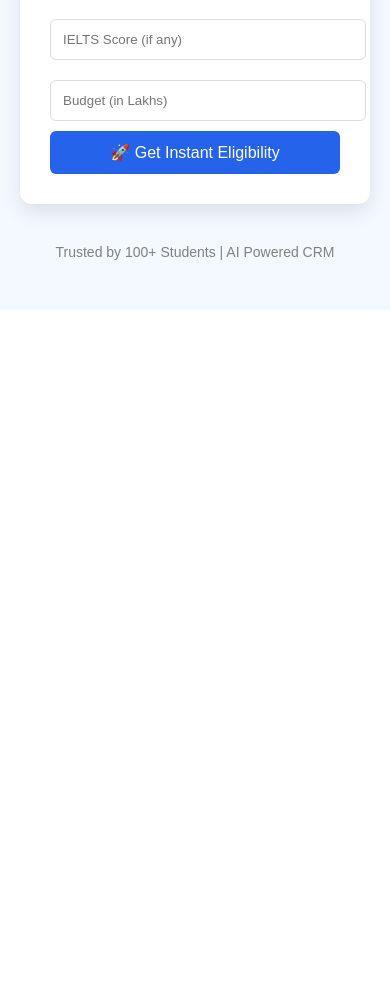
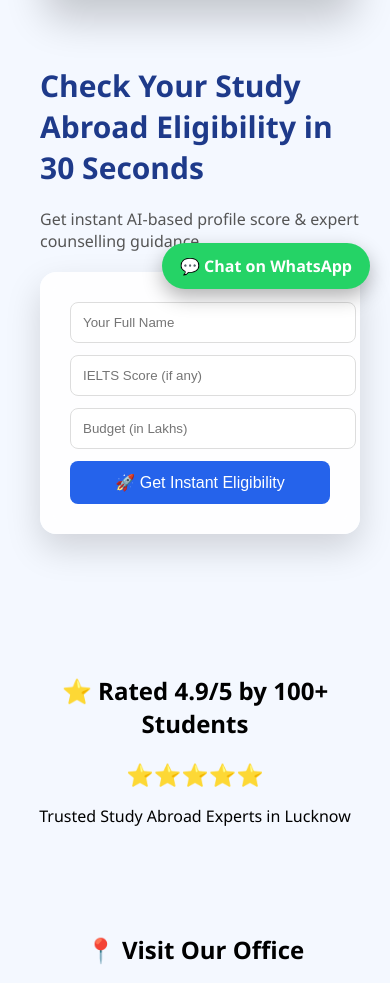
Before and after one commit to saurabhhpc-cloud/ai-crm-clean, a Django app: page / in a window 390 px wide. Shown: the part 535-1518 px from the top of the page. Before the commit the page ends 795 px from the top, so only its background shows below. Run offline with Django 5.2, Linux system fonts and the light colour scheme.

Commit message:
Final premium landing page with hero layout

```diff
--- a/leads/templates/leads/landing.html
+++ b/leads/templates/leads/landing.html
@@ -1,15 +1,27 @@
 <!DOCTYPE html>
 <html>
 <head>
-    <title>Study Abroad Eligibility Check</title>
+    <title>Study Abroad Eligibility | Global Reach Lucknow</title>
     <meta name="viewport" content="width=device-width, initial-scale=1.0">
+
     <style>
         body {
             margin: 0;
-            font-family: Arial, sans-serif;
+            font-family: 'Segoe UI', sans-serif;
             background: #f4f8ff;
         }
 
+        /* 🔥 Urgency Banner */
+        .top-banner {
+            background: linear-gradient(90deg,#ff512f,#dd2476);
+            color: white;
+            text-align: center;
+            padding: 10px;
+            font-weight: 600;
+            font-size: 14px;
+        }
+
+        /* 🌍 Branding */
         .branding {
             text-align:center;
             padding:20px;
@@ -19,7 +31,6 @@
 
         .branding h2 {
             color:#1f3c88;
-            font-size:24px;
             margin-bottom:6px;
         }
 
@@ -35,70 +46,143 @@
             font-weight:600;
         }
 
-        .container {
-            text-align: center;
-            padding: 50px 20px;
+        /* 🎓 Hero Section */
+        .hero {
+            display:flex;
+            flex-wrap:wrap;
+            align-items:center;
+            justify-content:center;
+            max-width:1200px;
+            margin:auto;
+            padding:60px 20px;
         }
 
-        h1 {
-            font-size: 32px;
-            color: #1e3a8a;
+        .hero-image {
+            flex:1;
+            min-width:300px;
+            padding:20px;
+            position:relative;
         }
 
-        p {
-            color: #555;
-            font-size: 18px;
+        .hero-image img {
+            width:100%;
+            border-radius:16px;
+            box-shadow:0 20px 40px rgba(0,0,0,0.2);
         }
 
+        .hero-content {
+            flex:1;
+            min-width:320px;
+            padding:20px;
+        }
+
+        .hero-content h1 {
+            font-size:30px;
+            color:#1e3a8a;
+        }
+
+        .hero-content p {
+            color:#555;
+            margin-bottom:20px;
+        }
+
+        /* Glassmorphism Form */
         .card {
-            background: white;
-            max-width: 400px;
-            margin: 40px auto;
-            padding: 30px;
-            border-radius: 12px;
-            box-shadow: 0px 8px 20px rgba(0,0,0,0.1);
+            background: rgba(255,255,255,0.85);
+            backdrop-filter: blur(10px);
+            padding:30px;
+            border-radius:16px;
+            box-shadow:0 15px 35px rgba(0,0,0,0.15);
         }
 
         input {
-            width: 100%;
-            padding: 12px;
-            margin: 10px 0;
-            border-radius: 6px;
-            border: 1px solid #ddd;
+            width:100%;
+            padding:12px;
+            margin-bottom:12px;
+            border-radius:8px;
+            border:1px solid #ddd;
         }
 
         button {
-            width: 100%;
-            padding: 12px;
-            background: #2563eb;
-            color: white;
-            border: none;
-            border-radius: 6px;
-            font-size: 16px;
-            cursor: pointer;
+            width:100%;
+            padding:12px;
+            background:#2563eb;
+            color:white;
+            border:none;
+            border-radius:8px;
+            font-size:16px;
+            cursor:pointer;
+            transition:0.3s;
         }
 
         button:hover {
-            background: #1d4ed8;
+            background:#1d4ed8;
+            transform:translateY(-2px);
         }
 
-        .footer {
-            margin-top: 40px;
-            font-size: 14px;
-            color: gray;
+        /* ⭐ Reviews */
+        .reviews {
+            text-align:center;
+            padding:40px 20px;
         }
+
+        .stars {
+            color:#fbbf24;
+            font-size:22px;
+        }
+
+        /* 🔵 Map */
+        .map-container {
+            text-align:center;
+            padding:30px 20px;
+        }
+
+        iframe {
+            width:90%;
+            max-width:900px;
+            height:300px;
+            border-radius:16px;
+            border:none;
+        }
+
+        /* 🟢 WhatsApp */
+        .whatsapp {
+            position: fixed;
+            bottom: 20px;
+            right: 20px;
+            background:#25D366;
+            color:white;
+            padding:12px 18px;
+            border-radius:50px;
+            text-decoration:none;
+            font-weight:600;
+            box-shadow:0 8px 20px rgba(0,0,0,0.3);
+        }
+
+        .whatsapp:hover {
+            background:#1ebe5b;
+        }
+
+        @media(max-width:768px){
+            .hero{
+                flex-direction:column;
+            }
+        }
+
     </style>
 </head>
 
 <body>
 
-<!-- Premium Top Branding Section -->
+<div class="top-banner">
+    🎓 September 2025 Intake Filling Fast – Limited Seats Available!
+</div>
+
 <div class="branding">
     <h2>🌍 Global Reach Lucknow</h2>
     <p>
         Office No 305, Kailash Complex,<br>
-        Rana Pratap Marg, Hazratganj,<br>
-        Lucknow, Uttar Pradesh 226001
+        Rana Pratap Marg, Hazratganj, Lucknow - 226001
     </p>
     <p>
         📞
@@ -107,10 +191,17 @@
     </p>
 </div>
 
+<!-- 🎓 Hero -->
+<div class="hero">
 
-<div class="container">
-    <h1>🎓 Check Your Study Abroad Eligibility in 30 Seconds</h1>
-    <p>Get your AI-based profile score instantly & book expert counselling.</p>
+    <div class="hero-image">
+        <img src="https://images.unsplash.com/photo-1522202176988-66273c2fd55f"
+             alt="Students studying abroad">
+    </div>
+
+    <div class="hero-content">
+        <h1>Check Your Study Abroad Eligibility in 30 Seconds</h1>
+        <p>Get instant AI-based profile score & expert counselling guidance.</p>
 
         <div class="card">
             <form action="/chat/" method="get">
@@ -120,11 +211,27 @@
                 <button type="submit">🚀 Get Instant Eligibility</button>
             </form>
         </div>
+    </div>
 
-    <div class="footer">
-        Trusted by 100+ Students | AI Powered CRM
 </div>
+
+<!-- ⭐ Reviews -->
+<div class="reviews">
+    <h2>⭐ Rated 4.9/5 by 100+ Students</h2>
+    <div class="stars">⭐⭐⭐⭐⭐</div>
+    <p>Trusted Study Abroad Experts in Lucknow</p>
 </div>
+
+<!-- 🔵 Map -->
+<div class="map-container">
+    <h2>📍 Visit Our Office</h2>
+    <iframe src="https://www.google.com/maps?q=Global+Reach+Lucknow&output=embed"></iframe>
+</div>
+
+<!-- 🟢 WhatsApp -->
+<a href="https://wa.me/919827734605" class="whatsapp" target="_blank">
+    💬 Chat on WhatsApp
+</a>
 
 </body>
 </html>
```
Lines whose indentation alone changed are shown as unchanged.
